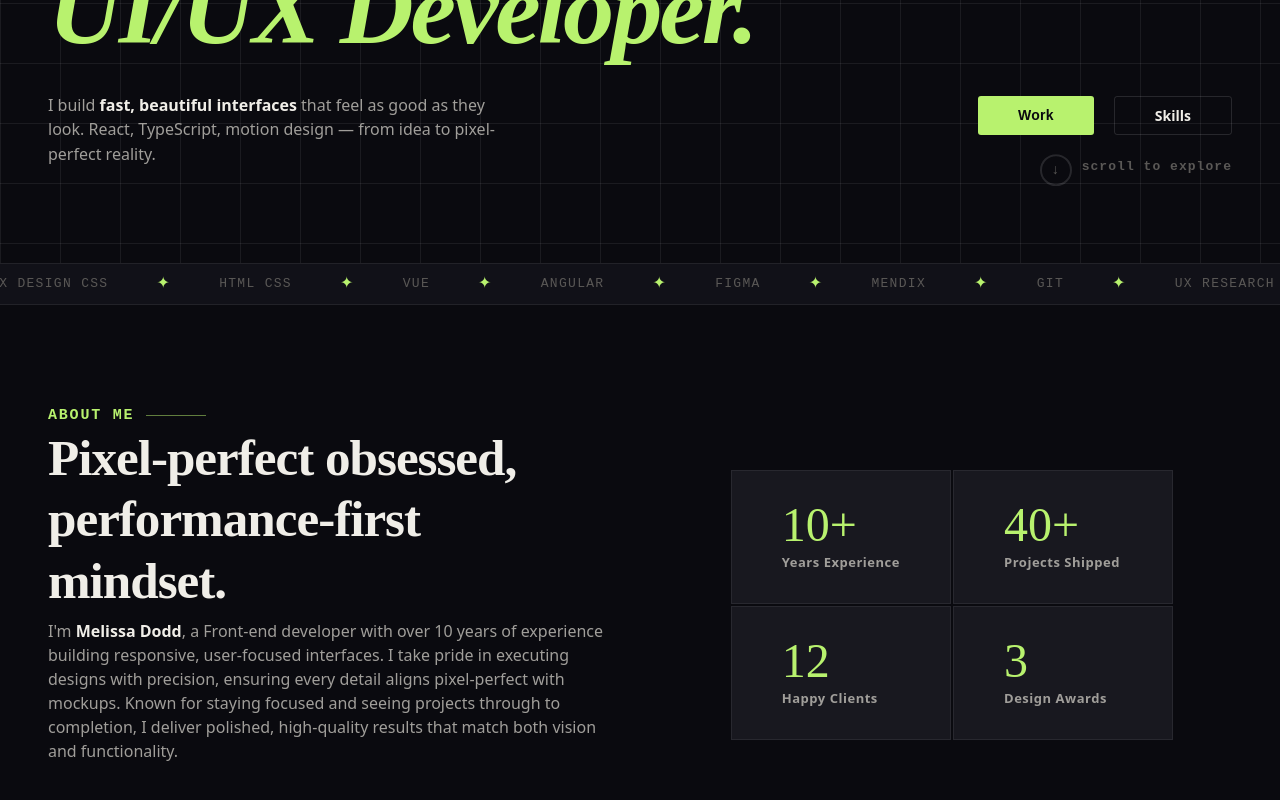
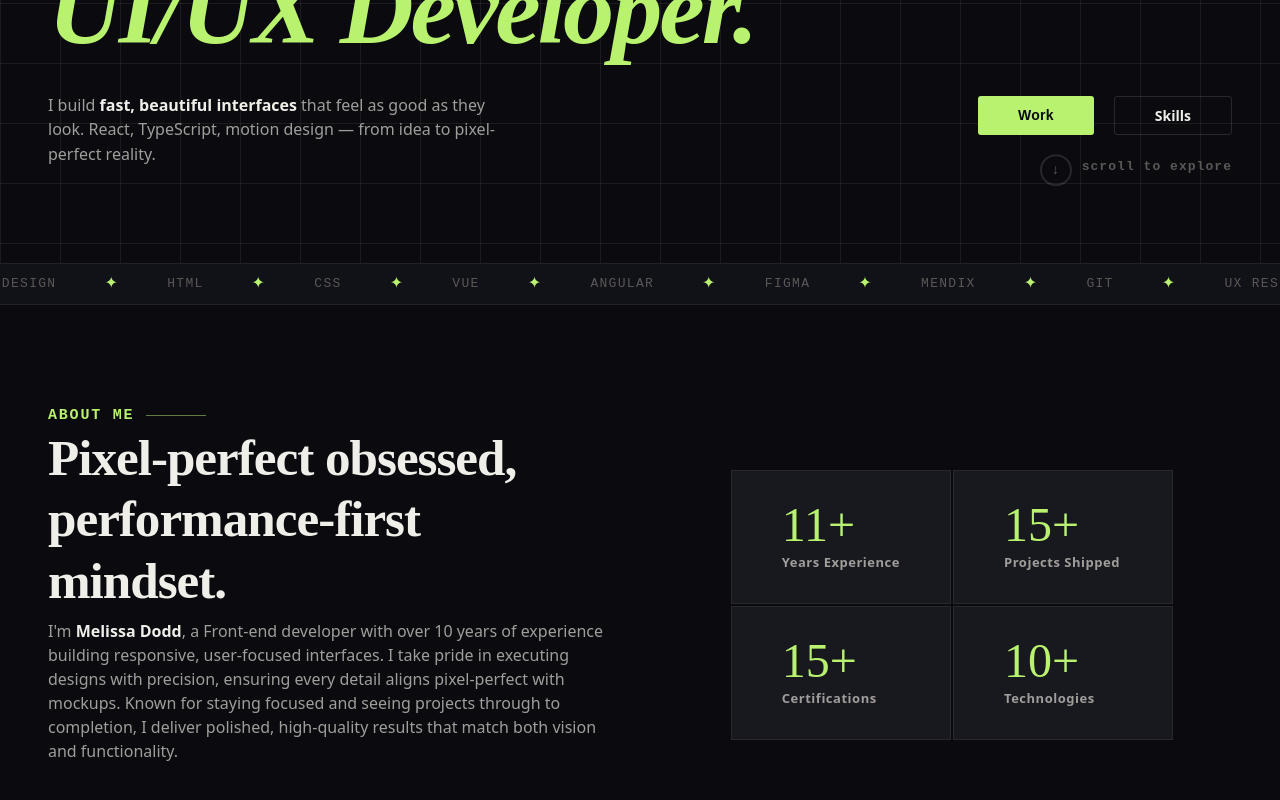
Before and after one commit to mdodd8/my-portfolio, a React (Vite) app: page / in a window 1280 px wide. Shown: the part 490-1290 px from the top of the page. Built offline with nearby package versions, Linux system fonts and the light colour scheme.

Commit message:
updated information

```diff
--- a/src/App.tsx
+++ b/src/App.tsx
@@ -33,12 +33,12 @@ function App() {
               <div className="carousel-wrap">
                   <div className="carousel-track">
                       <div className="marquee-item">React <span>✦</span> TypeScript <span>✦</span> Wireframing <span>✦</span> UX Design
-                          CSS <span>✦</span> HTML
-                          CSS <span>✦</span> Vue <span>✦</span> Angular <span>✦</span> Figma <span>✦</span> Mendix <span>✦</span> Git <span>✦</span> UX Research <span>✦</span> Dynamic Interfaces <span>✦</span> Performance <span>✦</span>
+                           <span>✦</span> HTML<span>✦</span> CSS
+                           <span>✦</span> Vue <span>✦</span> Angular <span>✦</span> Figma <span>✦</span> Mendix <span>✦</span> Git <span>✦</span> UX Research <span>✦</span> Dynamic Interfaces <span>✦</span> Performance <span>✦</span>
                       </div>
                       <div className="marquee-item">React <span>✦</span> TypeScript <span>✦</span> Wireframing <span>✦</span> UX Design
-                          CSS <span>✦</span> HTML
-                          CSS <span>✦</span> Vue <span>✦</span> Angular <span>✦</span> Figma <span>✦</span> Mendix <span>✦</span> Git <span>✦</span> UX Research <span>✦</span> Dynamic Interfaces <span>✦</span> Performance <span>✦</span>
+                          <span>✦</span> HTML<span>✦</span> CSS
+                          <span>✦</span> Vue <span>✦</span> Angular <span>✦</span> Figma <span>✦</span> Mendix <span>✦</span> Git <span>✦</span> UX Research <span>✦</span> Dynamic Interfaces <span>✦</span> Performance <span>✦</span>
                       </div>
                   </div>
               </div>
--- a/src/Components/About/About.tsx
+++ b/src/Components/About/About.tsx
@@ -14,20 +14,20 @@ function About() {
                 </div>
                 <div className="about-stats">
                     <div className="stat-box">
-                        <span className="stat-num">10+</span>
+                        <span className="stat-num">11+</span>
                         <span className="stat-label">Years Experience</span>
                     </div>
                     <div className="stat-box">
-                        <span className="stat-num">40+</span>
+                        <span className="stat-num">15+</span>
                         <span className="stat-label">Projects Shipped</span>
                     </div>
                     <div className="stat-box">
-                        <span className="stat-num">12</span>
-                        <span className="stat-label">Happy Clients</span>
+                        <span className="stat-num">15+</span>
+                        <span className="stat-label">Certifications</span>
                     </div>
                     <div className="stat-box">
-                        <span className="stat-num">3</span>
-                        <span className="stat-label">Design Awards</span>
+                        <span className="stat-num">10+</span>
+                        <span className="stat-label">Technologies</span>
                     </div>
                 </div>
             </div>
```
